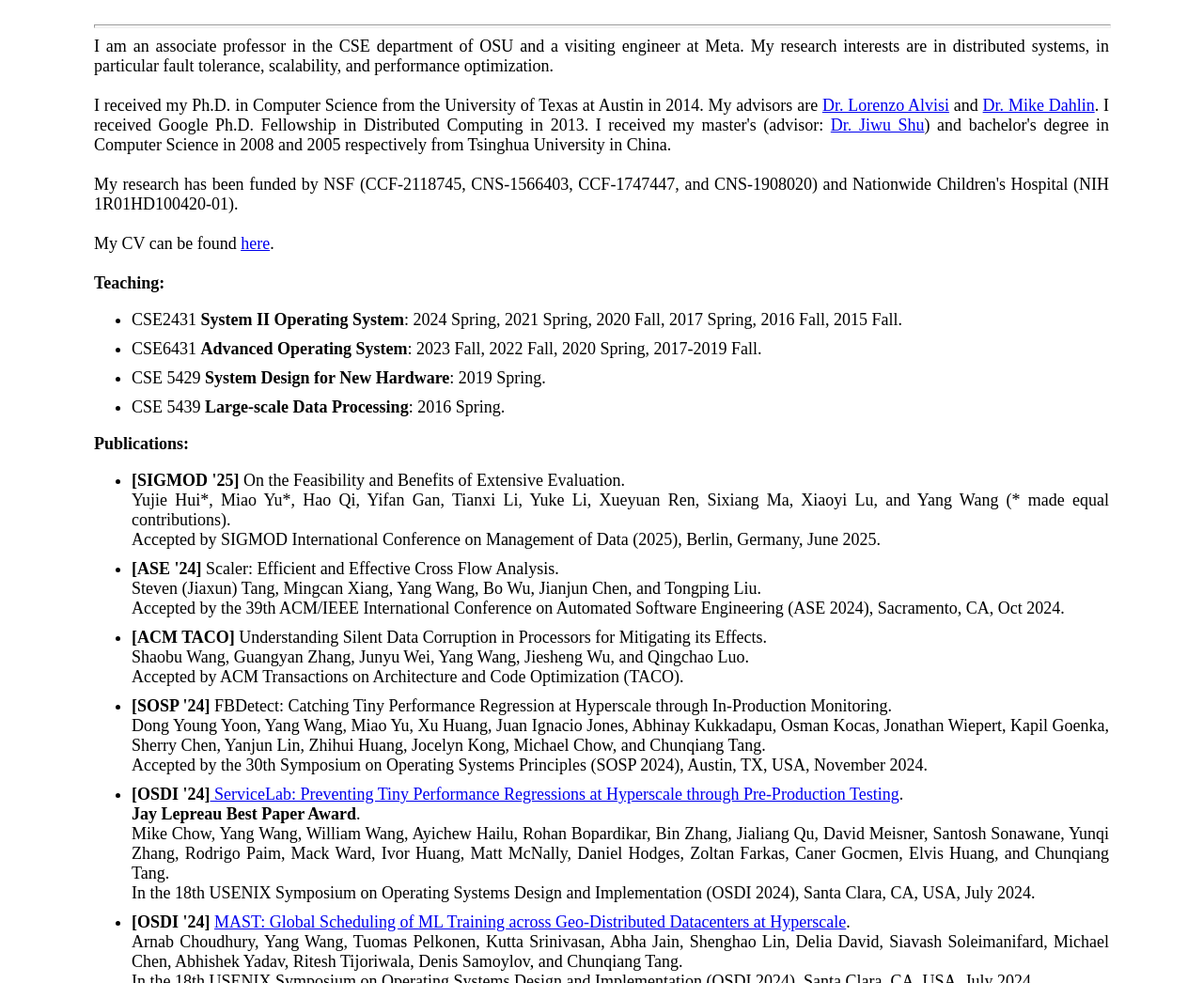
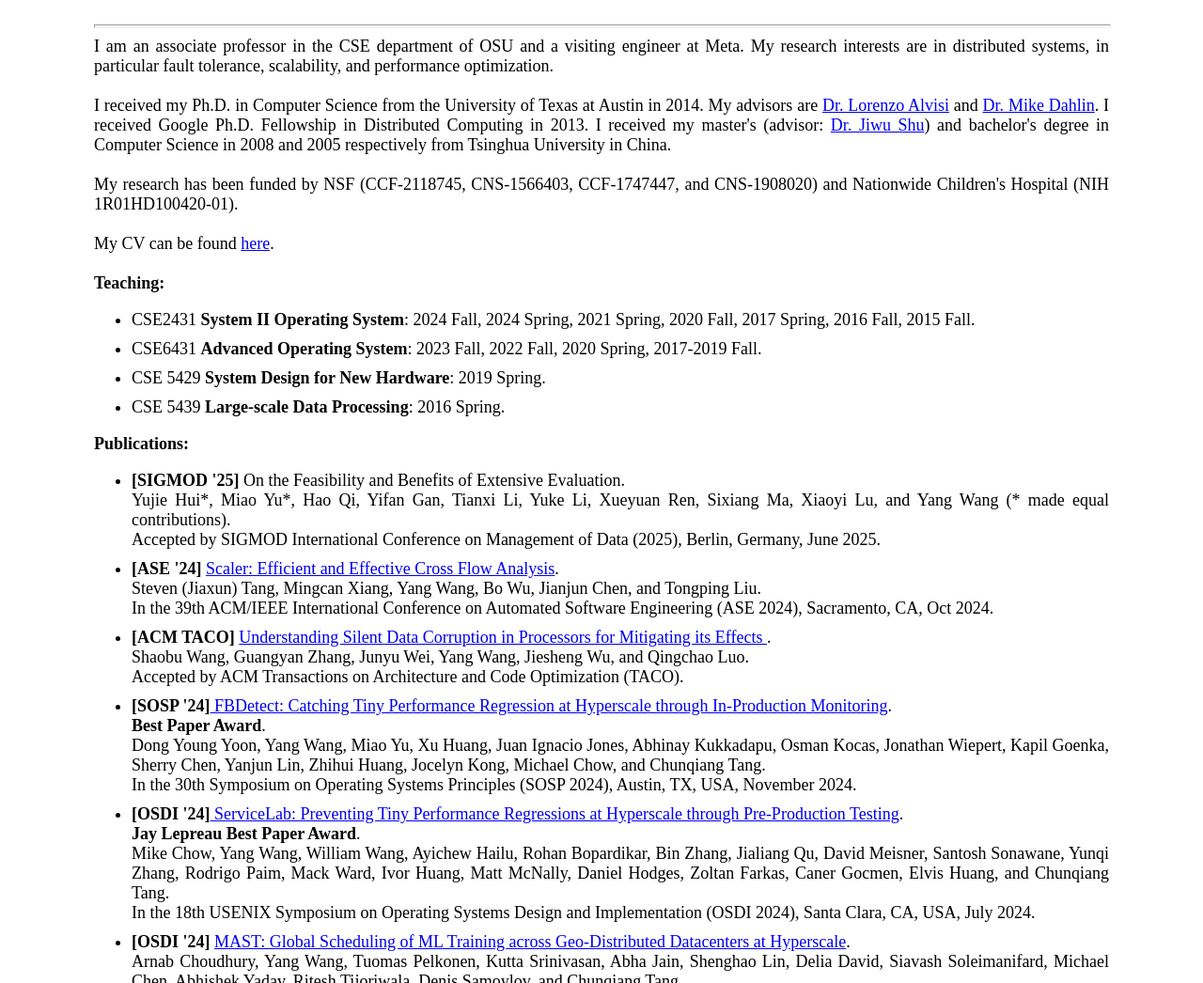
Before and after one commit to yangwang83/yangwang83.github.io, a plain HTML site: page index.html in a window 1280 px wide. Shown: the part 156-1202 px from the top of the page at 94% size. Drawn offline with Linux system fonts and the light colour scheme.

Commit message:
Update index.html

```diff
--- a/index.html
+++ b/index.html
@@ -72,7 +72,7 @@ My CV can be found <a href="yangwang-cv.pdf">here</a>.<br>
 <span style="font-weight: bold;">Teaching:</span><br>
 
 <ul>
-  <li> CSE2431 <b>System II Operating System</b>: 2024 Spring, 2021 Spring, 2020 Fall, 2017 Spring, 2016 Fall, 2015 Fall.</b>
+  <li> CSE2431 <b>System II Operating System</b>: 2024 Fall, 2024 Spring, 2021 Spring, 2020 Fall, 2017 Spring, 2016 Fall, 2015 Fall.</b>
   <li> CSE6431 <b>Advanced Operating System</b>: 2023 Fall, 2022 Fall, 2020 Spring, 2017-2019 Fall.
   <li> CSE 5429 <b>System Design for New Hardware</b>: 2019 Spring.
   <li> CSE 5439 <b>Large-scale Data Processing</b>: 2016 Spring.
@@ -132,17 +132,18 @@ and Honors:</span><br>
   <br> Yujie Hui*, Miao Yu*, Hao Qi, Yifan Gan, Tianxi Li, Yuke Li, Xueyuan Ren, Sixiang Ma, Xiaoyi Lu, and Yang Wang (* made equal contributions).
   <br> Accepted by SIGMOD International Conference on Management of Data (2025), Berlin, Germany, June 2025.
 
-  <li> <b>[ASE '24]</b> Scaler: Efficient and Effective Cross Flow Analysis.
+  <li> <b>[ASE '24]</b> <a href="scaler.pdf"> Scaler: Efficient and Effective Cross Flow Analysis</a>.
   <br> Steven (Jiaxun) Tang, Mingcan Xiang, Yang Wang, Bo Wu, Jianjun Chen, and Tongping Liu.
-  <br> Accepted by the 39th ACM/IEEE International Conference on Automated Software Engineering (ASE 2024), Sacramento, CA, Oct 2024.
+  <br> In the 39th ACM/IEEE International Conference on Automated Software Engineering (ASE 2024), Sacramento, CA, Oct 2024.
 
-  <li> <b>[ACM TACO]</a></b> Understanding Silent Data Corruption in Processors for Mitigating its Effects.
+  <li> <b>[ACM TACO]</b> <a href="sdc-taco.pdf"> Understanding Silent Data Corruption in Processors for Mitigating its Effects </a>.
   <br> Shaobu Wang, Guangyan Zhang, Junyu Wei, Yang Wang, Jiesheng Wu, and Qingchao Luo.
   <br> Accepted by ACM Transactions on Architecture and Code Optimization (TACO).
 
-  <li> <b>[SOSP '24]</b> FBDetect: Catching Tiny Performance Regression at Hyperscale through In-Production Monitoring.
+  <li> <b>[SOSP '24]</b><a href="FBDetect-SOSP24.pdf"> FBDetect: Catching Tiny Performance Regression at Hyperscale through In-Production Monitoring</a>.
+  <br> <b>Best Paper Award</b>.
   <br> Dong Young Yoon, Yang Wang, Miao Yu, Xu Huang, Juan Ignacio Jones, Abhinay Kukkadapu, Osman Kocas, Jonathan Wiepert, Kapil Goenka, Sherry Chen, Yanjun Lin, Zhihui Huang, Jocelyn Kong, Michael Chow, and Chunqiang Tang.
-  <br> Accepted by the 30th Symposium on Operating Systems Principles (SOSP 2024), Austin, TX, USA, November 2024.
+  <br> In the 30th Symposium on Operating Systems Principles (SOSP 2024), Austin, TX, USA, November 2024.
 
   <li> <b>[OSDI '24]</b><a href="papers/osdi24-chow.pdf"> ServiceLab: Preventing Tiny Performance Regressions at Hyperscale through Pre-Production Testing</a>.
   <br> <b>Jay Lepreau Best Paper Award</b>.
```
